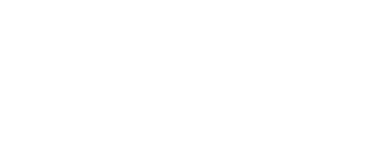
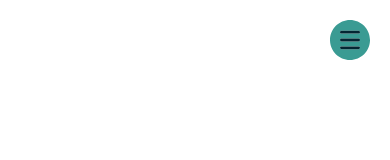
Before and after one commit to Ronaldjga/E-Commerce, a Next.js app: page / in a window 390 px wide. Shown: the top 160 px of the page. Built offline with nearby package versions, Linux system fonts and the light colour scheme.

Commit message:
menu Mobile
criação de um menu mobile

```diff
--- a/pages/index.js
+++ b/pages/index.js
@@ -1,9 +1,10 @@
 import react from "react";
+import { Home } from "../src/components/patterns/home";
 
 export default function HomePage() {
     return (
         <div>
-
+            <Home/>
         </div>
     )
 }
--- /dev/null
+++ b/src/components/navBar.js
@@ -0,0 +1,56 @@
+import react, { useState } from "react";
+import Image from "next/image";
+import menuClose from './img/menuClose.svg'
+import menuOpen from './img/menuOpen.svg'
+
+export function NavBar() {
+    const [isOpen, setIsOpen] = react.useState(false)
+    const displayStyle = isOpen === false ? 'hidden' : 'flex'
+
+    return (
+        <header>
+            <MenuMobile
+                isOpen={isOpen}
+                setIsOpen={setIsOpen}
+            />
+            <nav  className={`${displayStyle} h-full w-full fixed top-0 left-0 justify-center items-center bg-seaBlue-800`}>
+                <ul className="flex flex-col items-center gap-3">
+                    <LiList value="qualquer coisa"/>
+                    <LiList value="qualquer coisa"/>
+                    <LiList value="qualquer coisa"/>
+                    <LiList value="qualquer coisa"/>
+                </ul>
+            </nav>
+        </header>
+    )
+}
+
+function MenuMobile(props) {
+    const buttonValue = props.isOpen === false ? menuOpen : menuClose
+
+    return (
+        <button
+            onClick={(e) => {
+                e.preventDefault()
+                if (props.isOpen === false) {
+                    props.setIsOpen(true)
+                } else {
+                    props.setIsOpen(false)
+                }
+            }}
+            className="text-3xl md:hidden w-[40px] h-[40px] fixed right-5 top-5 rounded-full z-20">
+            <Image
+                src={buttonValue}
+                alt='menu button'
+            />
+        </button>
+    )
+}
+
+function LiList(props) {
+    return (
+        <li className="text-white">
+            {props.value}
+        </li>
+    )
+}
--- /dev/null
+++ b/src/components/patterns/home.js
@@ -0,0 +1,10 @@
+import react from "react";
+import { NavBar } from "../navBar";
+
+export function Home() {
+    return (
+        <section>
+            <NavBar/>
+        </section>
+    )
+}
```
Also changed, not shown: src/components/gameSlide.js (added, +7 -0 lines), src/components/img/menuClose.svg (added), src/components/img/menuOpen.svg (added).
